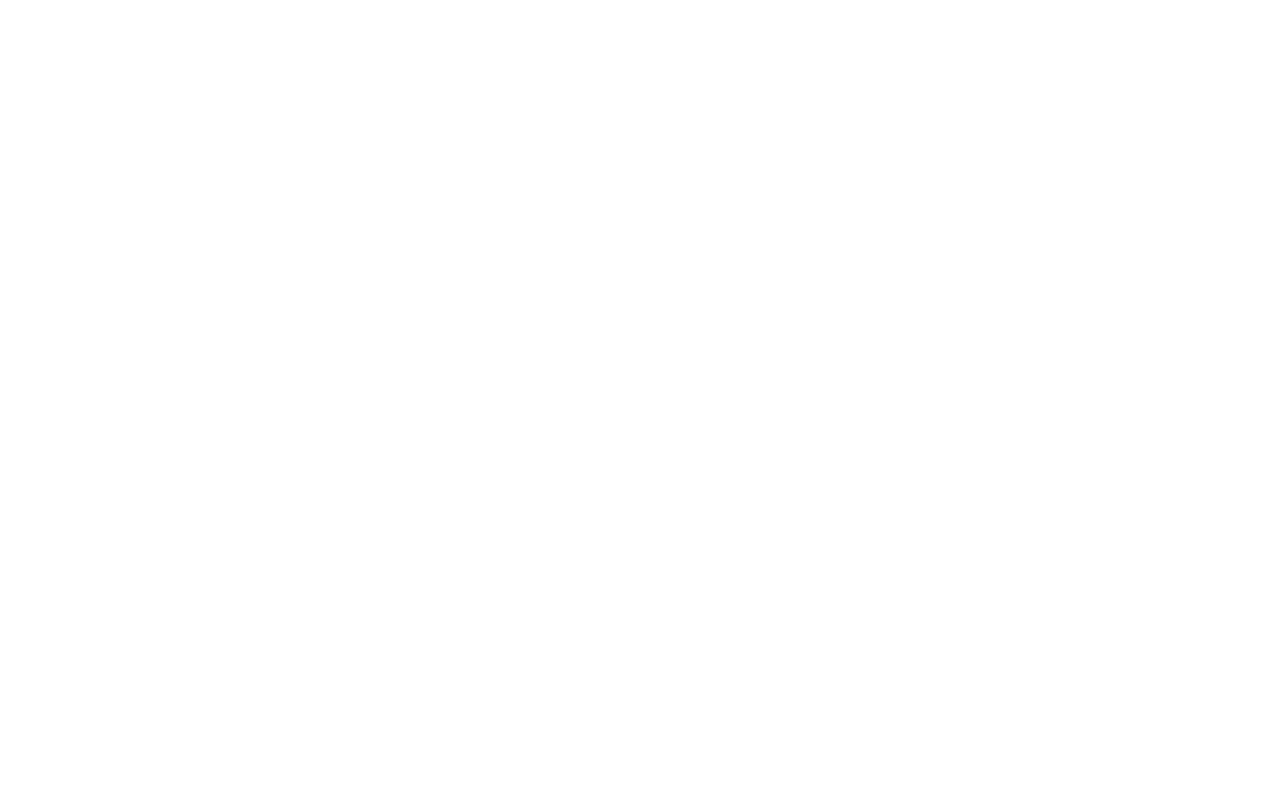
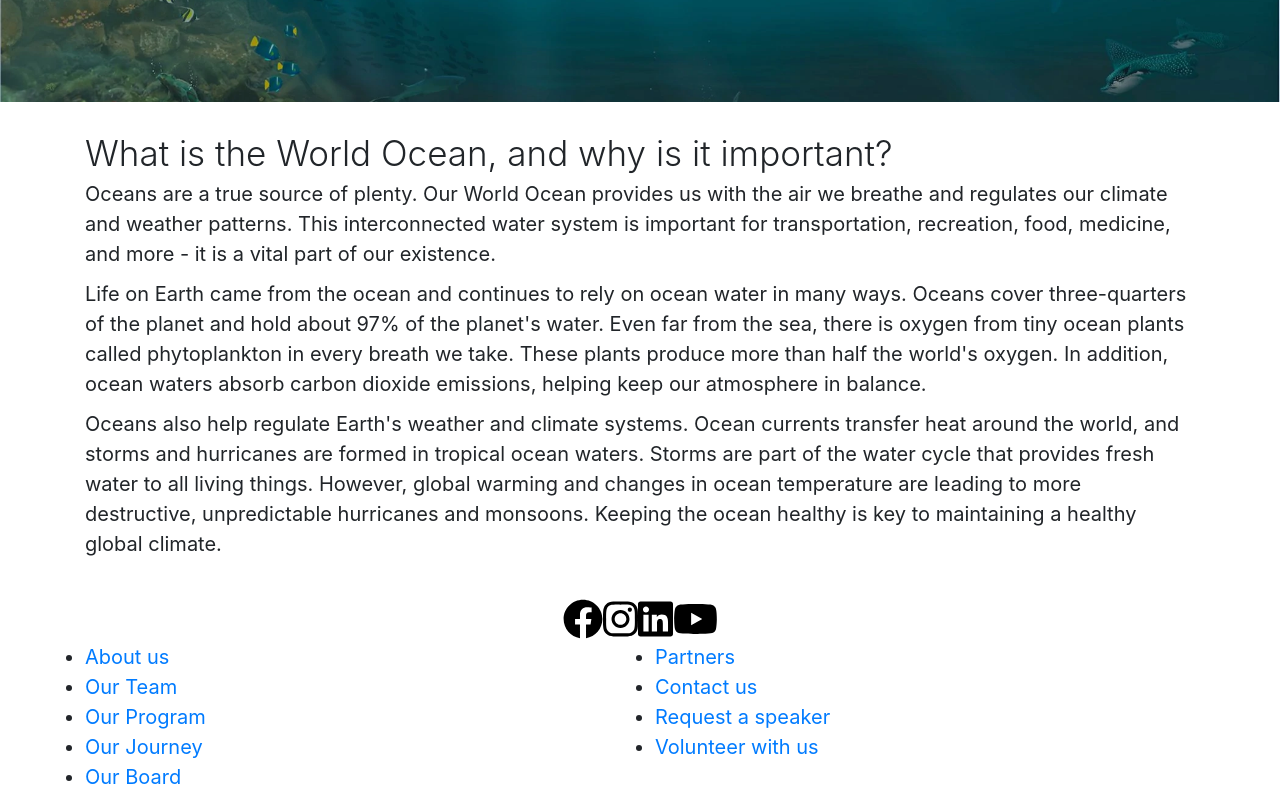
Before and after one commit to aeonforocean/NewWebsiteDesign, a React (Create React App) app: page /know-your-ocean in a window 1280 px wide. Shown: the part 480-1282 px from the top of the page. Before the commit the page ends 800 px from the top, so only its background shows below. Built offline with nearby package versions, Linux system fonts and the light colour scheme.

Commit message:
added header image component

```diff
--- a/src/App.jsx
+++ b/src/App.jsx
@@ -17,10 +17,10 @@
         <HeaderNav></HeaderNav>
         <Switch>
           <Route exact path="/" component={Home} />
-          {/* <Route exact path="/know-your-ocean" component={KnowYourOcean} />
-          <Route exact path="/take-action" component={TakeAction} />
+          <Route exact path="/know-your-ocean" component={KnowYourOcean} />
+          {/* <Route exact path="/take-action" component={TakeAction} />
           <Route exact path="/kids-corner" component={KidsCorner} />
-          <Route exact path="/publications" component={Publications} />*/}
+          <Route exact path="/publications" component={Publications} /> */}
           <Route exact path="/about-us" component={AboutUs} />
           <Route exact path="/contact-us" component={ContactUs} />
           <Route exact path="/request-speaker" component={RequestASpeaker} />
--- /dev/null
+++ b/src/components/HeaderImage/index.jsx
@@ -0,0 +1,17 @@
+import React from "react";
+import { Jumbotron, Container } from "react-bootstrap";
+import headImage from "../../img/index_header.webp";
+
+function HeaderImage(props) {
+    return(
+        <>
+        <Jumbotron fluid style={{ backgroundImage: `url(${headImage})`, backgroundSize: 'cover', height: '500px' }}>
+            <Container>
+                <h2>{props.text}</h2>
+            </Container>
+        </Jumbotron>
+        </>
+    )
+}
+
+export default HeaderImage;
--- a/src/pages/Home/index.jsx
+++ b/src/pages/Home/index.jsx
@@ -1,23 +1,19 @@
 import React from "react";
 import "./style.css";
-import { Jumbotron, Container, Row, Col } from "react-bootstrap";
-import headImage from "../../img/index_header.webp";
+import { Container, Row, Col } from "react-bootstrap";
 import whyoceans from "../../img/whyoceans.webp";
 import k2w from "../../img/K2W.webp";
 import takeaction from "../../img/takeaction.webp";
 import commonsenseplastic from "../../img/commonsenseplastic.webp";
 import { FontAwesomeIcon } from "@fortawesome/react-fontawesome";
 import { faArrowAltCircleRight } from "@fortawesome/free-regular-svg-icons";
-
+import HeaderImage from "../../components/HeaderImage";
 
 function Home() {
     return (
         <>
-        <Jumbotron fluid style={{ backgroundImage: `url(${headImage})`, backgroundSize: 'cover', height: '500px' }}>
-            <Container>
-                <h2>Kids teaching kids to lead the way in protecting the world's oceans</h2>
-            </Container>
-        </Jumbotron>
+        <HeaderImage text="Kids teaching kids to lead the way in protecting the world's oceans" />
+
         <Container>
             <Row>
                 <Col>
--- a/src/pages/KnowYourOcean/KnowYourOcean/index.jsx
+++ b/src/pages/KnowYourOcean/KnowYourOcean/index.jsx
@@ -0,0 +1,42 @@
+import React from "react";
+import "./style.css";
+import { Jumbotron, Container, Row, Col } from "react-bootstrap";
+import HeaderImage from "../../../components/HeaderImage";
+
+function KnowYourOcean() {
+
+    return (
+        <>
+        <HeaderImage text="We all depend on the ocean to thrive, now and in the future." />
+
+        <section className='container-fluid my-5' id='section1'>
+            <div className='row' id=''>
+                <div className='container' id='worldocean_wrapper'>
+                    <h2 className="display-4">What is the World Ocean, and why is it important?</h2>
+                    <p>
+                        Oceans are a true source of plenty. Our World Ocean provides us with the air we breathe and regulates
+                        our climate and weather patterns. This interconnected water system is important for transportation,
+                        recreation, food, medicine, and more - it is a vital part of our existence.
+                    </p>
+                    <p>
+                        Life on Earth came from the ocean and continues to rely on ocean water in many ways. Oceans cover
+                        three-quarters of the planet and hold about 97% of the planet's water. Even far from the sea, there
+                        is oxygen from tiny ocean plants called phytoplankton in every breath we take. These plants produce
+                        more than half the world's oxygen. In addition, ocean waters absorb carbon dioxide emissions, helping
+                        keep our atmosphere in balance.
+                    </p>
+                    <p>
+                        Oceans also help regulate Earth's weather and climate systems. Ocean currents transfer heat around the
+                        world, and storms and hurricanes are formed in tropical ocean waters. Storms are part of the water cycle
+                        that provides fresh water to all living things. However, global warming and changes in ocean temperature
+                        are leading to more destructive, unpredictable hurricanes and monsoons. Keeping the ocean healthy is key
+                        to maintaining a healthy global climate.
+                    </p>
+                </div>
+            </div>
+        </section>
+        </>
+    )
+}
+
+export default KnowYourOcean;
--- /dev/null
+++ b/src/pages/KnowYourOcean/KnowYourOcean/style.css
@@ -0,0 +1,3 @@
+body {
+    font-family: aressence;
+}
```
